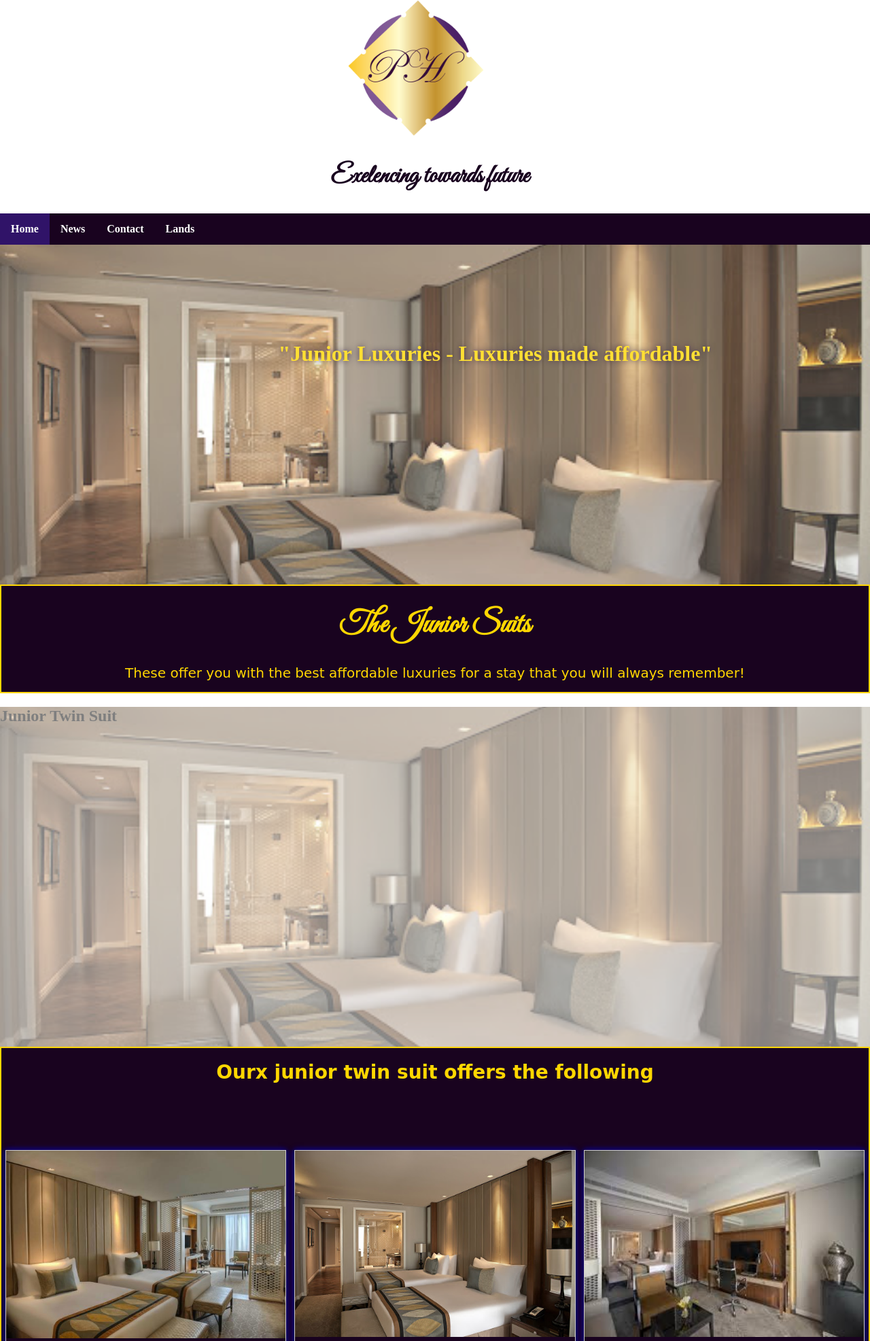
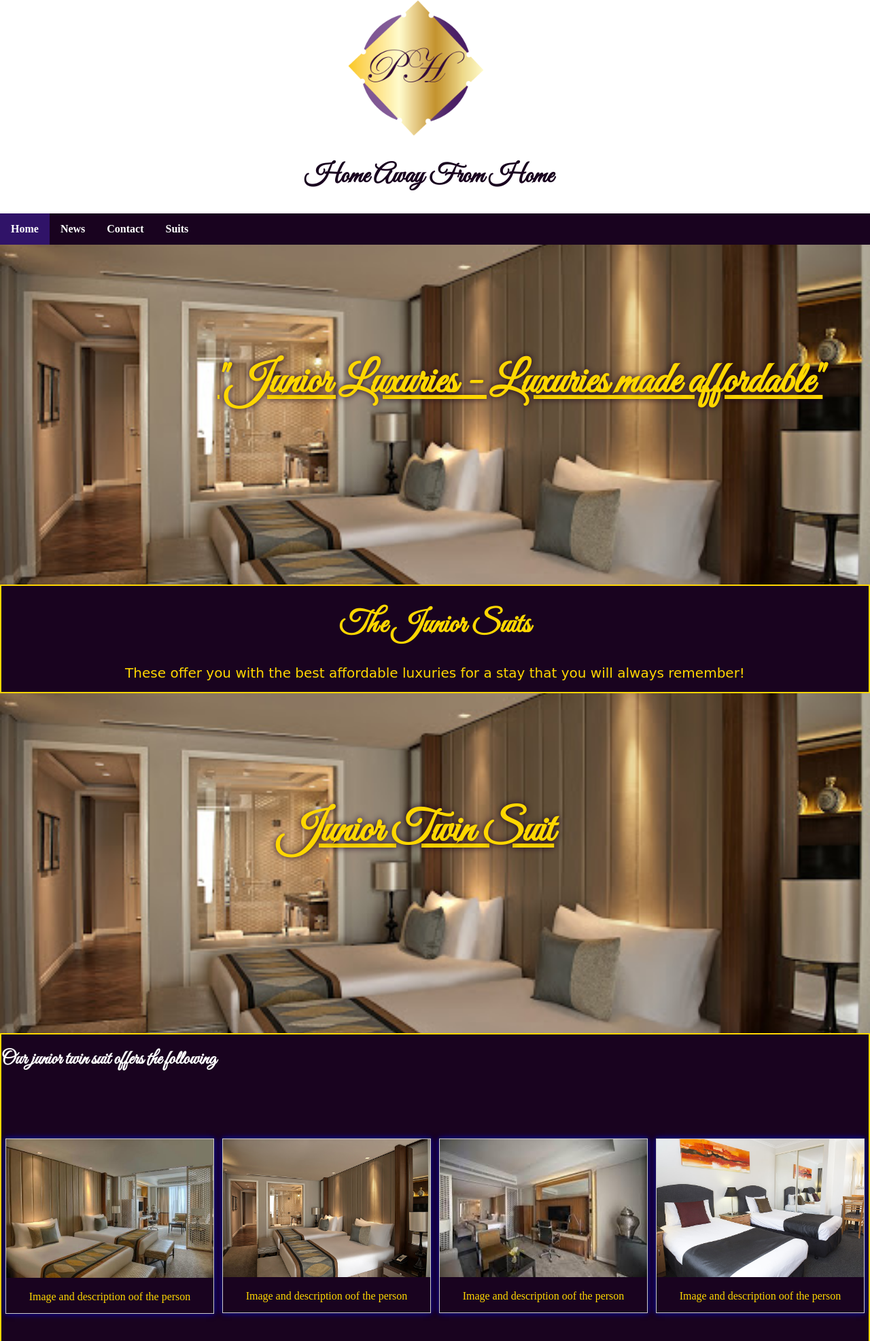
Before and after one commit to Hirandalpe/Web, a PHP site: page /juniorsuit.html in a window 1280 px wide. Shown: the top 1973 px of the page at 68% size. Run offline with PHP 8.4, Linux system fonts and the light colour scheme; some web fonts are replaced.

Commit message:
Junior Suit
The Design of the Junior Suit

```diff
--- a/juniorsuit.css
+++ b/juniorsuit.css
@@ -7,7 +7,8 @@ body {
     margin: 0;
 }
 
-.twin {
+.twin,
+.twincon {
     background-color: #19031f;
     height: 80vh;
     border: 2px solid gold;
@@ -81,7 +82,7 @@ li a:hover {
 }
 
 .header h2 {
-    margin-left: 38vw;
+    margin-left: 35vw;
     display: block;
     font-family: 'Great Vibes', cursive;
     color: #19031f;
@@ -90,7 +91,8 @@ li a:hover {
 }
 
 .parallax {
-    opacity: 0.8;
+    z-index: -1;
+    opacity: 01;
     background-image: url("twinp2.jpg");
     min-height: 500px;
     background-attachment: fixed;
@@ -100,7 +102,8 @@ li a:hover {
 }
 
 .parallax1 {
-    opacity: 0.5;
+    z-index: -1;
+    opacity: 1;
     background-image: url("twinp2.jpg");
     min-height: 500px;
     background-attachment: fixed;
@@ -110,8 +113,20 @@ li a:hover {
 }
 
 .parallax2 {
-    opacity: 0.5;
-    background-image: url("twinp3.jpg");
+    z-index: -1;
+    opacity: 1;
+    background-image: url("Connecting3.jpg");
+    min-height: 500px;
+    background-attachment: fixed;
+    background-position: center;
+    background-repeat: no-repeat;
+    background-size: cover;
+}
+
+.parallax3 {
+    z-index: -1;
+    opacity: 1;
+    background-image: url("Prince.jpg");
     min-height: 500px;
     background-attachment: fixed;
     background-position: center;
@@ -120,19 +135,23 @@ li a:hover {
 }
 
 #twinj {
-    font-family: 'Berkshire Swash', cursive;
-    text-align: center;
+    font-family: 'Great Vibes', cursive;
     display: block;
     font-size: 28px;
-    color: gold;
+    color: white;
 }
 
 .name {
+    font-family: 'Great Vibes', cursive;
+    font-size: 32px;
+    text-decoration-line: underline;
     color: gold;
     display: block;
     margin-left: 32vw;
     padding-top: 15vh;
     text-shadow: 0 0 10px #19031f;
+    z-index: 1;
+    -moz-text-decoration-line: underline;
 }
 
 div.gallery {
@@ -148,6 +167,7 @@ div.gallery img {
 div.desc {
     padding: 15px;
     text-align: center;
+    color: gold;
 }
 
 * {
@@ -158,7 +178,7 @@ div.desc {
     margin-top: 10vh;
     padding: 0 6px;
     float: left;
-    width: 33.3333%;
+    width: 25%;
 }
 
 @media only screen and (max-width: 700px) {
@@ -220,3 +240,26 @@ div.desc {
     padding-top: -10vh;
     color: white
 }
+
+.twincon h1 {
+    font-size: 32px;
+    color: rgb(250, 243, 202);
+    font-family: 'Great Vibes', cursive;
+}
+
+.twincon h2 {
+    color: rgb(255, 245, 187);
+    font-family: "Times New Roman";
+}
+
+.parallax .name {
+    margin-left: 25%;
+}
+
+.gallery img:hover {
+    transform: scale(1.5);
+    -webkit-transform: scale(1.5);
+    -moz-transform: scale(1.5);
+    -ms-transform: scale(1.5);
+    -o-transform: scale(1.5);
+}
--- a/juniorsuit.html
+++ b/juniorsuit.html
@@ -13,14 +13,14 @@
 
     <div class="header">
         <img src="weblogog.png">
-        <h2>Exelencing towards future</h2>
+        <h2>Home Away From Home</h2>
     </div>
 
     <ul>
         <li><a class="active" href="#home">Home</a></li>
         <li><a href="#news">News</a></li>
         <li><a href="#contact">Contact</a></li>
-        <li><a href="#lands">Lands</a></li>
+        <li><a href="#Suits">Suits</a></li>
     </ul>
 
 
@@ -37,59 +37,145 @@
 
     </div>
     <div class="parallax1">
-        <h2>Junior Twin Suit</h2>
+        <div class="name">
+            <h1>Junior Twin Suit</h1>
+        </div>
     </div>
     <div class="twin">
-        <h1 id="twinj">Ourx junior twin suit offers the following</h1>
+        <h1 id="twinj">Our junior twin suit offers the following</h1>
 
         <div class="responsive">
             <div class="gallery">
-                <a target="_blank" href="twinp1.jpg">
-                    <img src="twinp1.jpg" alt="Cinque Terre" width="600" height="400">
-                </a>
+
+                <img src="twinp1.jpg" alt="Cinque Terre" width="600" height="400">
+
                 <div class="desc">Image and description oof the person</div>
             </div>
         </div>
 
         <div class="responsive">
             <div class="gallery">
-                <a target="_blank" href="twinp2.jpg">
-                    <img src="twinp2.jpg" alt="Cinque Terre" width="600" height="400">
-                </a>
+
+                <img src="twinp2.jpg" alt="Cinque Terre" width="600" height="400">
+
                 <div class="desc">Image and description oof the person</div>
             </div>
         </div>
 
         <div class="responsive">
             <div class="gallery">
-                <a target="_blank" href="twinp3.jpg">
-                    <img src="twinp3.jpg" alt="Cinque Terre" width="200px" height="200px">
-                </a>
+
+                <img src="twinp3.jpg" alt="Cinque Terre" width="200px" height="200px">
+
+                <div class="desc">Image and description oof the person</div>
+            </div>
+        </div>
+        <div class="responsive">
+            <div class="gallery">
+
+                <img src="twin2.jpg" alt="Cinque Terre" width="200px" height="200px">
+
                 <div class="desc">Image and description oof the person</div>
             </div>
         </div>
 
     </div>
     <div class="parallax2">
+        <div class="name">
+            <h1>The Connection you always wanted</h1>
+        </div>
+    </div>
+    <div class="twincon">
+        <h1>The Connecting Rooms</h1>
+        <h2>The connecting room allows you to have two rooms together and from you can move to without using the corridor!</h2>
 
+        <div class="responsive">
+            <div class="gallery">
+
+                <img src="connecting2.jpg" alt="Cinque Terre" width="600" height="400">
+
+                <div class="desc">connecting</div>
+            </div>
+        </div>
+
+        <div class="responsive">
+            <div class="gallery">
+
+                <img src="connecting4.jpg" alt="Cinque Terre" width="600" height="400">
+
+                <div class="desc">connecting</div>
+            </div>
+        </div>
+
+        <div class="responsive">
+            <div class="gallery">
+
+                <img src="connecting5.jpg" alt="Cinque Terre" width="200px" height="200px">
+
+                <div class="desc">connecting</div>
+            </div>
+        </div>
+        <div class="responsive">
+            <div class="gallery">
+
+                <img src="connecting3.jpg" alt="Cinque Terre" width="200px" height="200px">
+
+                <div class="desc">Connecting</div>
+            </div>
+        </div>
 
     </div>
 
-    <div class="twin">
-        <h1>contact info</h1>
-        <p>Description Abot The Company</p>
+    <div class="parallax3">
+        <div class="name">
+            <h1>The Prince Experience</h1>
+        </div>
+    </div>
+    <div class="twincon">
+        <h1>Prince Suit</h1>
+        <h2>A Room like your House</h2>
+
+        <div class="responsive">
+            <div class="gallery">
+
+                <img src="prince.jpg" alt="Cinque Terre" width="600" height="400">
+
+                <div class="desc">connecting</div>
+            </div>
+        </div>
+
+        <div class="responsive">
+            <div class="gallery">
+
+                <img src="prince3.jpg" alt="Cinque Terre" width="600" height="400">
+
+                <div class="desc">connecting</div>
+            </div>
+        </div>
+
+        <div class="responsive">
+            <div class="gallery">
+
+                <img src="prince4.jpg" alt="Cinque Terre" width="200px" height="200px">
+
+                <div class="desc">connecting</div>
+            </div>
+        </div>
+        <div class="responsive">
+            <div class="gallery">
+
+                <img src="prince2.jpg" alt="Cinque Terre" width="200px" height="200px">
+
+                <div class="desc">Connecting</div>
+            </div>
+        </div>
 
     </div>
 
-
     <div class="footer">
         <div class="contact">
-            <!--
-  <ul>
-    <li>contact no:- 0123456789<br></li>
-    <li>address:- 123/2, Dreaming Road, Sleeping, Bed<br></li>
-    <li>E-mail:- Sleeping@Bed.com</li>
-  </ul>-->
+
+
         </div>
         <p class="p">&copy;-HiranDalpe</p>
 
```
Also changed, not shown: Connecting1.jpg (added), Connecting3.jpg (added), Prince.jpg (added), Prince3.jpg (added), connecting2.jpg (added), connecting4.jpg (added), connecting5.jpg (added), prince2.jpg (added), prince4.jpg (added).
